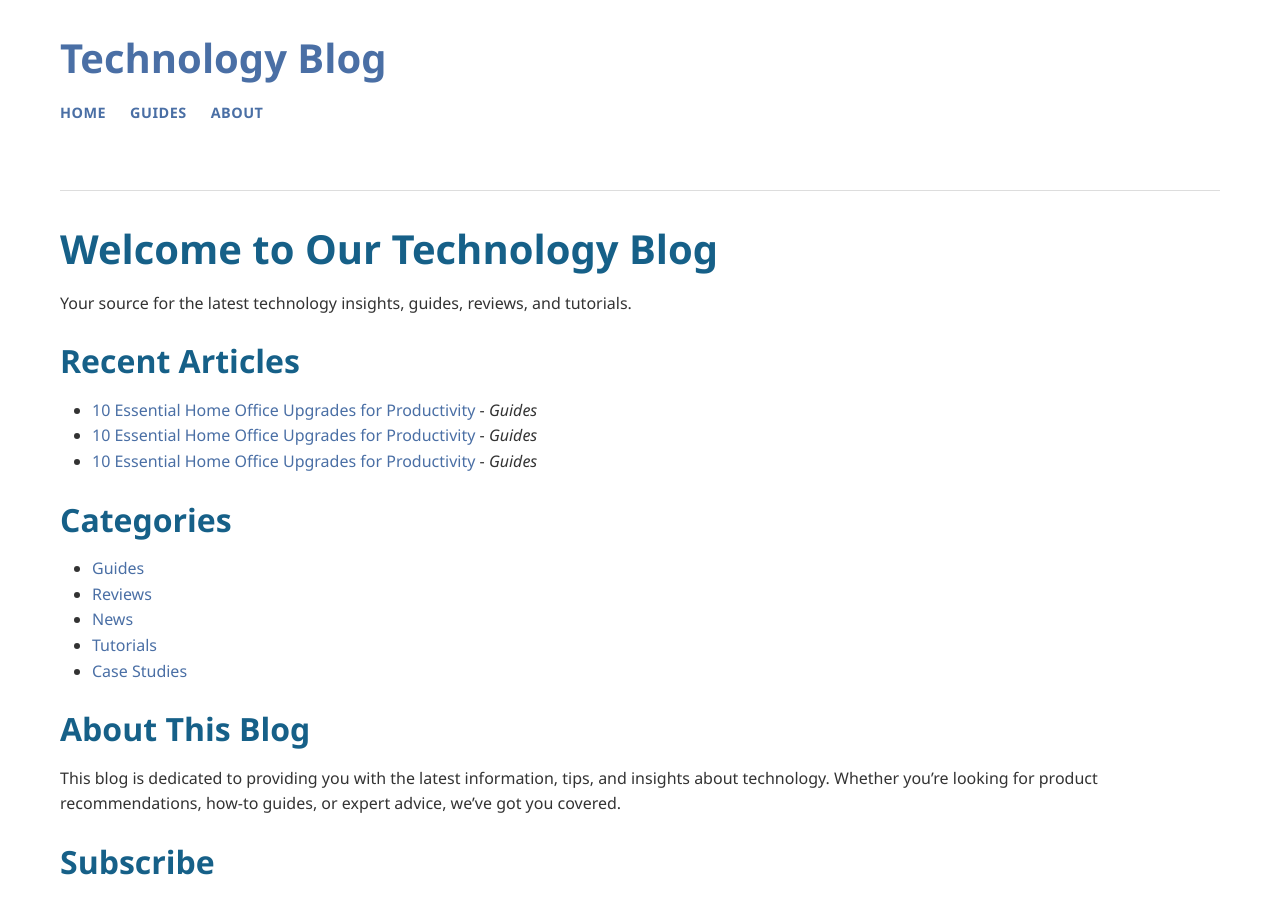
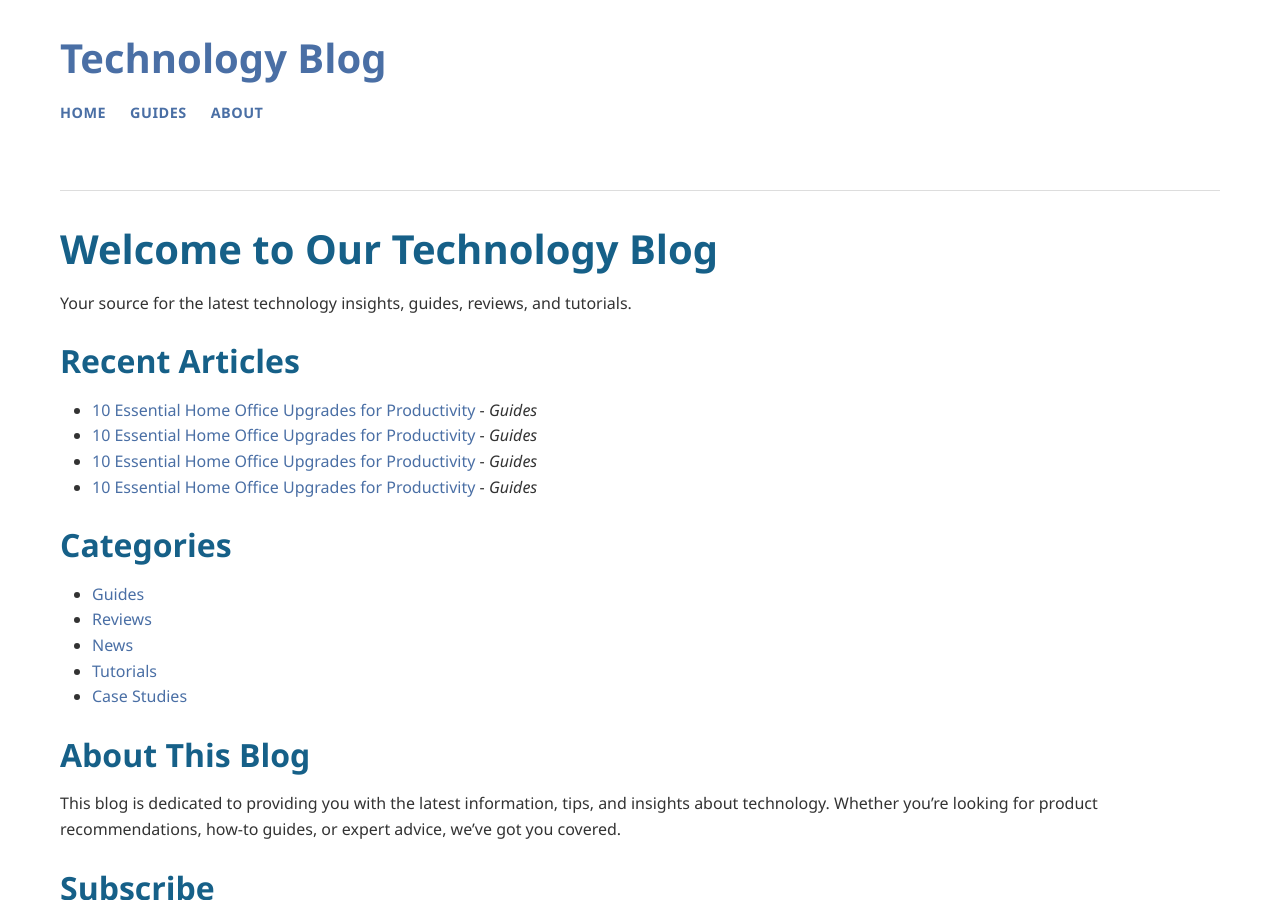
Before and after one commit to DIRAKHIL/Autonomous-AI-Agents, a Jekyll site: the page built from index.md, in a window 1280 px wide and 900 px high. Built offline with Jekyll 4.4.1, drawn with Linux system fonts in a browser that asks for light colours.

Commit message:
Update homepage with recent posts

```diff
--- a/index.md
+++ b/index.md
@@ -9,6 +9,7 @@ Your source for the latest technology insights, guides, reviews, and tutorials.
 
 ## Recent Articles
 
+* [10 Essential Home Office Upgrades for Productivity]({{ site.baseurl }}{{ post_url 2025-07-21-guides-10-essential-home-office-upgrades-for-productivity }}) - *Guides*
 * [10 Essential Home Office Upgrades for Productivity]({{ site.baseurl }}{{ post_url 2025-07-21-guides-10-essential-home-office-upgrades-for-productivity }}) - *Guides*
 * [10 Essential Home Office Upgrades for Productivity]({{ site.baseurl }}{{ post_url 2025-07-21-guides-10-essential-home-office-upgrades-for-productivity }}) - *Guides*
 * [10 Essential Home Office Upgrades for Productivity]({{ site.baseurl }}{{ post_url 2025-07-21-guides-10-essential-home-office-upgrades-for-productivity }}) - *Guides*
```
